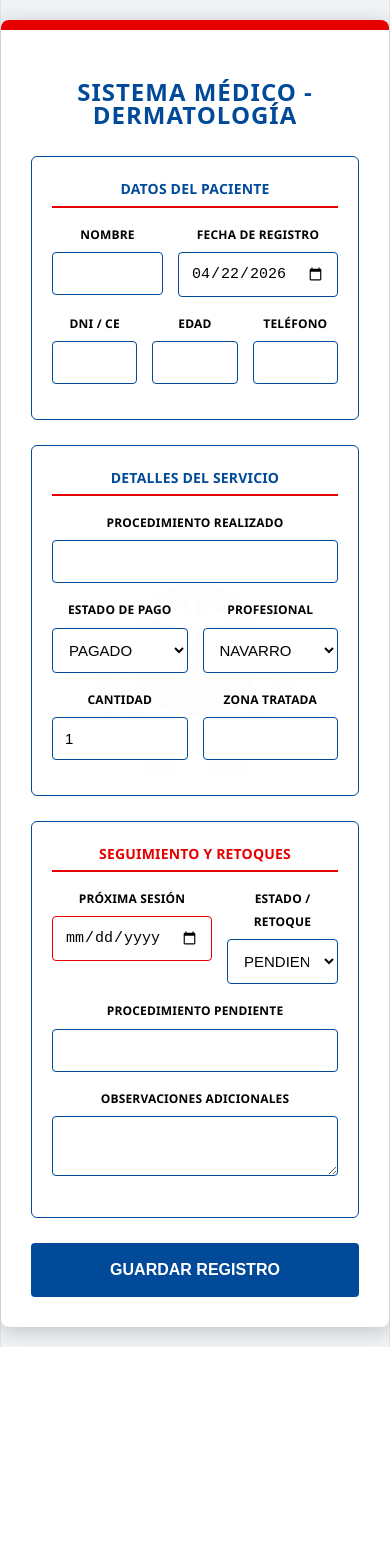
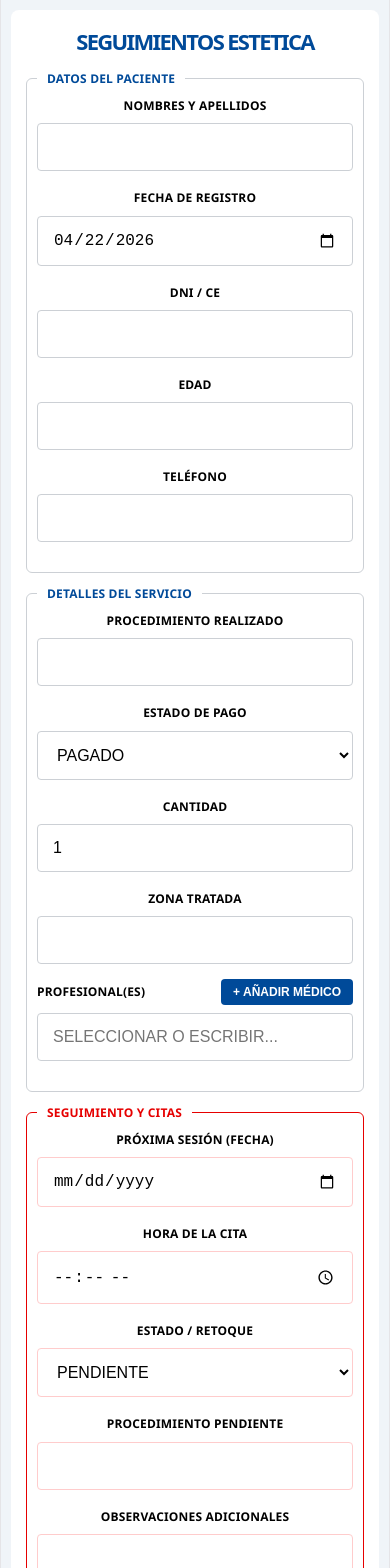
Before and after one commit to DAVIDHV4/sistema-estetica, a React (Vite) app: page / in a window 390 px wide. Shown: the top 1568 px of the page. Before the commit the page ends 1347 px from the top, so only its background shows below. Built offline with nearby package versions, Linux system fonts and the light colour scheme.

Commit message:
arreglado medicos y fecha

```diff
--- a/index.html
+++ b/index.html
@@ -2,7 +2,7 @@
 <html lang="en">
   <head>
     <meta charset="UTF-8" />
-    <link rel="icon" type="image/svg+xml" href="/favicon.svg" />
+    <link rel="icon" type="image/png" href="/logo-clinica.png" />
     <meta name="viewport" content="width=device-width, initial-scale=1.0" />
     <title>sistema-estetica</title>
   </head>
--- a/src/App.css
+++ b/src/App.css
@@ -1,66 +1,68 @@
-/* Reset general para asegurar fondo blanco en la página */
+:root {
+  --primary-color: #004a99;
+  --text-color: #000000;
+  --bg-color: #f0f4f8;
+  --white: #ffffff;
+  --border-color: #ccd0d5;
+  --accent-red: #e60000;
+  --accent-red-light: #ffcccc;
+}
+
 body {
-  background-color: #f0f2f5;
+  font-family: 'Segoe UI', Roboto, Helvetica, Arial, sans-serif;
+  background-color: var(--bg-color);
+  color: var(--text-color);
   margin: 0;
   padding: 0;
+  -webkit-font-smoothing: antialiased;
 }
 
 .container {
+  max-width: 800px;
+  margin: 20px auto;
   padding: 30px;
-  max-width: 600px;
-  margin: 20px auto;
-  font-family: 'Segoe UI', Arial, sans-serif;
-  background-color: #ffffff; /* Fondo blanco del contenedor */
+  background-color: var(--white);
   border-radius: 8px;
-  border-top: 10px solid #e60000; /* Rojo como color secundario en el borde superior */
-  box-shadow: 0 4px 20px rgba(0, 0, 0, 0.2);
-  position: relative;
-  z-index: 1;
+  box-shadow: 0 4px 15px rgba(0, 0, 0, 0.1);
+  box-sizing: border-box;
 }
 
-/* Marca de agua */
-.container::before {
-  content: "";
-  position: absolute;
-  top: 0;
-  left: 0;
-  width: 100%;
-  height: 100%;
-  background-image: url('/logo-clinica.png');
-  background-repeat: no-repeat;
-  background-position: center;
-  background-size: 280px;
-  opacity: 0.08;
-  pointer-events: none;
-  z-index: -1;
+.header-logo {
+  text-align: center;
+  margin-bottom: 20px;
+}
+
+.logo-img {
+  max-width: 250px;
+  height: auto;
 }
 
 .title {
   text-align: center;
-  color: #004a99; /* Azul predominante */
-  font-size: 24px;
+  color: var(--primary-color);
+  font-size: 26px;
+  font-weight: 800;
+  margin-top: 0;
   margin-bottom: 30px;
-  font-weight: 800;
-  text-transform: uppercase;
-  letter-spacing: 1px;
 }
 
 .form-section {
-  border: 1px solid #004a99; /* Bordes azules para las secciones */
+  border: 1px solid var(--border-color);
   border-radius: 6px;
   padding: 20px;
   margin-bottom: 25px;
-  background-color: rgba(255, 255, 255, 0.9);
+  position: relative;
 }
 
 .section-title {
+  position: absolute;
+  top: -12px;
+  left: 15px;
+  background-color: var(--white);
+  padding: 0 10px;
+  color: var(--primary-color);
+  font-size: 14px;
   font-weight: 700;
-  color: #004a99; /* Azul para títulos de sección */
-  font-size: 14px;
-  margin-bottom: 15px;
-  display: block;
-  border-bottom: 2px solid #e60000; /* Subrayado rojo */
-  padding-bottom: 5px;
   text-transform: uppercase;
 }
 
@@ -72,63 +74,99 @@ body {
 
 .field {
   flex: 1;
+  display: flex;
+  flex-direction: column;
 }
 
-.full-width {
-  width: 100%;
-  margin-bottom: 15px;
+.flex-2 { flex: 2; }
+.full-width { display: flex; flex-direction: column; margin-bottom: 15px; }
+
+label {
+  font-size: 12px;
+  font-weight: 700;
+  margin-bottom: 6px;
+  color: #000000;
 }
 
-label {
-  display: block;
-  font-size: 12px;
-  color: #000000; /* Letras negras para las etiquetas */
-  margin-bottom: 6px;
-  font-weight: 700;
-  text-transform: uppercase;
-}
-
-/* Forzar fondo blanco y texto negro en inputs para evitar temas oscuros */
 input, select, textarea {
+  padding: 12px 15px;
+  border: 1px solid var(--border-color);
+  border-radius: 4px;
+  font-size: 14px;
+  background-color: var(--white);
+  color: #000000;
+  transition: border-color 0.2s;
+  box-sizing: border-box;
   width: 100%;
-  padding: 12px;
-  border: 1px solid #004a99; /* Borde azul */
-  border-radius: 4px;
-  font-size: 15px;
-  box-sizing: border-box;
-  background-color: #ffffff !important; /* Fondo blanco forzado */
-  color: #000000 !important; /* Texto negro forzado */
-  font-weight: 500;
 }
 
 input:focus, select:focus, textarea:focus {
-  border-color: #e60000; /* Cambio a rojo al seleccionar */
   outline: none;
-  box-shadow: 0 0 5px rgba(230, 0, 0, 0.2);
+  border-color: var(--primary-color);
+}
+
+textarea {
+  resize: vertical;
+}
+
+.profesional-checkbox-group {
+  display: flex;
+  gap: 15px;
+  margin-top: 8px;
+  flex-wrap: wrap;
+}
+
+.checkbox-label {
+  display: flex;
+  align-items: center;
+  gap: 6px;
+  font-weight: 700;
+  cursor: pointer;
+  font-size: 14px;
+  color: #000000;
+}
+
+.checkbox-label input[type="checkbox"] {
+  width: auto;
+  margin: 0;
+  padding: 0;
+}
+
+.accent-red {
+  border-color: var(--accent-red);
+}
+
+.accent-red .section-title {
+  color: var(--accent-red);
+}
+
+.accent-red input, .accent-red select, .accent-red textarea {
+  border-color: var(--accent-red-light);
 }
 
 .submit-button {
   width: 100%;
-  padding: 18px;
-  background-color: #004a99; /* Botón azul predominante */
-  color: #ffffff;
+  padding: 16px;
+  background-color: var(--primary-color);
+  color: var(--white);
   border: none;
   border-radius: 4px;
+  font-size: 16px;
   font-weight: 700;
-  font-size: 16px;
   cursor: pointer;
-  text-transform: uppercase;
-  transition: background-color 0.3s ease;
+  transition: background-color 0.3s;
+  margin-top: 10px;
 }
 
 .submit-button:hover:not(:disabled) {
-  background-color: #e60000; /* Hover rojo */
+  background-color: #003366;
 }
 
 .submit-button:disabled {
-  background-color: #999999;
+  background-color: #cccccc;
   cursor: not-allowed;
 }
+
 .modal-overlay {
   position: fixed;
   top: 0;
@@ -143,56 +181,73 @@ input:focus, select:focus, textarea:focus {
 }
 
 .modal-content {
-  background-color: #ffffff;
+  background-color: var(--white);
   padding: 30px;
-  border-radius: 6px;
-  border-top: 8px solid #004a99;
+  border-radius: 8px;
   text-align: center;
-  box-shadow: 0 10px 30px rgba(0, 0, 0, 0.3);
   max-width: 400px;
   width: 90%;
-  animation: modalFadeIn 0.3s ease;
+  border-top: 8px solid var(--primary-color);
 }
 
-.modal-content h2 {
-  color: #004a99;
-  margin-top: 0;
-  margin-bottom: 15px;
-  font-size: 22px;
-  font-weight: 800;
-}
-
-.modal-content p {
-  color: #1a1a1a;
-  font-size: 15px;
-  margin-bottom: 25px;
-  line-height: 1.5;
-}
+.modal-content h2 { color: var(--primary-color); margin-top: 0; font-size: 20px; }
+.modal-content p { color: #000000; margin-bottom: 25px; font-size: 14px; line-height: 1.4; }
 
 .modal-button {
   padding: 14px 24px;
-  background-color: #e60000;
-  color: #ffffff;
+  background-color: var(--accent-red);
+  color: var(--white);
   border: none;
   border-radius: 4px;
   font-weight: 700;
-  font-size: 14px;
+  width: 100%;
   cursor: pointer;
-  width: 100%;
-  transition: background-color 0.3s ease;
 }
 
-.modal-button:hover {
-  background-color: #b30000;
-}
+@media (max-width: 768px) {
+  .container {
+    margin: 10px;
+    padding: 20px 15px;
+    box-shadow: none;
+  }
 
-@keyframes modalFadeIn {
-  from {
-    opacity: 0;
-    transform: translateY(-20px);
+  .logo-img {
+    max-width: 200px;
   }
-  to {
-    opacity: 1;
-    transform: translateY(0);
+
+  .title {
+    font-size: 22px;
+    margin-bottom: 25px;
+  }
+
+  .form-section {
+    padding: 15px 10px;
+    margin-bottom: 20px;
+  }
+
+  .form-row {
+    flex-direction: column;
+    gap: 15px;
+    margin-bottom: 15px;
+  }
+
+  .field {
+    width: 100%;
+  }
+
+  .profesional-checkbox-group {
+    flex-direction: column;
+    gap: 10px;
+    margin-top: 5px;
+  }
+
+  input, select, textarea {
+    font-size: 16px;
+    padding: 14px 15px;
+  }
+
+  .section-title {
+    font-size: 12px;
+    left: 10px;
   }
 }
--- a/src/App.jsx
+++ b/src/App.jsx
@@ -1,5 +1,7 @@
 import React, { useState } from 'react';
 import './App.css';
+import { listaProcedimientos } from './procedimientos';
+import { listaProfesionales } from './profesionales';
 
 function App() {
   const [loading, setLoading] = useState(false);
@@ -7,10 +9,11 @@ function App() {
 
   const initialFormState = {
     nombre: '', dni: '', edad: '', telefono: '',
-    fecha: new Date().toLocaleDateString('sv-SE'), // Formato YYYY-MM-DD local
-    procedimiento: '', cantidad: 1, estadoPago: 'Pagado',
-    zona: '', profesional: 'Navarro', proximaSesion: '',
-    procRealizar: '', estadoRetoque: 'Pendiente', observaciones: ''
+    fecha: new Date().toLocaleDateString('sv-SE'),
+    procedimiento: '', cantidad: 1, estadoPago: 'PAGADO',
+    zona: '', profesional: [''],
+    proximaSesion: '',
+    hora: '', procRealizar: '', estadoRetoque: 'PENDIENTE', observaciones: ''
   };
 
   const [formData, setFormData] = useState(initialFormState);
@@ -19,14 +22,40 @@ function App() {
     setFormData({ ...formData, [e.target.name]: e.target.value });
   };
 
+  const handleProfesionalChange = (index, value) => {
+    const nuevosProfesionales = [...formData.profesional];
+    nuevosProfesionales[index] = value;
+    setFormData({ ...formData, profesional: nuevosProfesionales });
+  };
+
+  const agregarProfesional = () => {
+    setFormData({ ...formData, profesional: [...formData.profesional, ''] });
+  };
+
+  const quitarProfesional = (index) => {
+    const nuevosProfesionales = formData.profesional.filter((_, i) => i !== index);
+    setFormData({ ...formData, profesional: nuevosProfesionales });
+  };
+
   const handleSubmit = async (e) => {
     e.preventDefault();
     setLoading(true);
+
+    const profesionalesValidos = formData.profesional.filter(p => p.trim() !== '');
+    const profesionalesFormateados = profesionalesValidos
+      .map(p => p.trim().toUpperCase())
+      .join(' Y ');
+
+    const dataToSend = {
+      ...formData,
+      profesional: profesionalesFormateados
+    };
+
     try {
       const response = await fetch('/.netlify/functions/save-entry', {
         method: 'POST',
         headers: { 'Content-Type': 'application/json' },
-        body: JSON.stringify(formData),
+        body: JSON.stringify(dataToSend),
       });
       if (response.ok) {
         setShowModal(true);
@@ -50,14 +79,14 @@ function App() {
         </div>
       )}
 
-      <h1 className="title">SISTEMA MÉDICO - DERMATOLOGÍA</h1>
+      <h1 className="title">SEGUIMIENTOS ESTETICA</h1>
 
       <form onSubmit={handleSubmit}>
         <div className="form-section">
           <span className="section-title">DATOS DEL PACIENTE</span>
           <div className="form-row">
-            <div className="field" style={{flex: 2}}>
-              <label>NOMBRE</label>
+            <div className="field flex-2">
+              <label>NOMBRES Y APELLIDOS</label>
               <input name="nombre" value={formData.nombre} onChange={handleChange} required />
             </div>
             <div className="field">
@@ -83,29 +112,26 @@ function App() {
 
         <div className="form-section">
           <span className="section-title">DETALLES DEL SERVICIO</span>
+
           <div className="full-width">
             <label>PROCEDIMIENTO REALIZADO</label>
-            <input name="procedimiento" value={formData.procedimiento} onChange={handleChange} />
+            <input list="procedimientos-list" name="procedimiento" value={formData.procedimiento} onChange={handleChange} />
+            <datalist id="procedimientos-list">
+              {listaProcedimientos.map((proc, index) => (
+                <option key={index} value={proc} />
+              ))}
+            </datalist>
           </div>
+
           <div className="form-row">
             <div className="field">
               <label>ESTADO DE PAGO</label>
               <select name="estadoPago" value={formData.estadoPago} onChange={handleChange}>
-                <option value="Pagado">PAGADO</option>
-                <option value="Pendiente">PENDIENTE</option>
-                <option value="Consulta gratis">CONSULTA GRATIS</option>
+                <option value="PAGADO">PAGADO</option>
+                <option value="PENDIENTE">PENDIENTE</option>
+                <option value="CONSULTA GRATIS">CONSULTA GRATIS</option>
               </select>
             </div>
-            <div className="field">
-              <label>PROFESIONAL</label>
-              <select name="profesional" value={formData.profesional} onChange={handleChange}>
-                <option value="Navarro">NAVARRO</option>
-                <option value="Burgos">BURGOS</option>
-                <option value="Sherley">SHERLEY</option>
-              </select>
-            </div>
-          </div>
-          <div className="form-row">
             <div className="field">
               <label>CANTIDAD</label>
               <input name="cantidad" type="number" value={formData.cantidad} onChange={handleChange} />
@@ -115,31 +141,89 @@ function App() {
               <input name="zona" value={formData.zona} onChange={handleChange} />
             </div>
           </div>
+
+          <div className="full-width">
+            <div style={{ display: 'flex', justifyContent: 'space-between', alignItems: 'center', marginBottom: '8px' }}>
+              <label style={{ margin: 0 }}>PROFESIONAL(ES)</label>
+              <button
+                type="button"
+                onClick={agregarProfesional}
+                style={{
+                  backgroundColor: '#004a99', color: '#ffffff', border: 'none',
+                  borderRadius: '4px', padding: '6px 12px', cursor: 'pointer',
+                  fontWeight: 'bold', fontSize: '12px'
+                }}
+              >
+                + AÑADIR MÉDICO
+              </button>
+            </div>
+
+            <datalist id="profesionales-list">
+              {listaProfesionales.map((pro, index) => (
+                <option key={index} value={pro} />
+              ))}
+            </datalist>
+
+            <div style={{ display: 'flex', flexDirection: 'column', gap: '10px' }}>
+              {formData.profesional.map((prof, index) => (
+                <div key={index} style={{ display: 'flex', gap: '10px' }}>
+                  <input
+                    list="profesionales-list"
+                    value={prof}
+                    onChange={(e) => handleProfesionalChange(index, e.target.value)}
+                    placeholder="SELECCIONAR O ESCRIBIR..."
+                    required={index === 0}
+                    style={{ flex: 1 }}
+                  />
+                  {formData.profesional.length > 1 && (
+                    <button
+                      type="button"
+                      onClick={() => quitarProfesional(index)}
+                      style={{
+                        backgroundColor: '#e60000', color: '#ffffff', border: 'none',
+                        borderRadius: '4px', width: '42px', cursor: 'pointer',
+                        fontWeight: 'bold', fontSize: '16px', display: 'flex',
+                        justifyContent: 'center', alignItems: 'center'
+                      }}
+                    >
+                      X
+                    </button>
+                  )}
+                </div>
+              ))}
+            </div>
+          </div>
         </div>
 
-        <div className="form-section">
-          <span className="section-title" style={{color: '#e60000', borderColor: '#e60000'}}>SEGUIMIENTO Y RETOQUES</span>
+        <div className="form-section accent-red">
+          <span className="section-title">SEGUIMIENTO Y CITAS</span>
           <div className="form-row">
             <div className="field">
-              <label>PRÓXIMA SESIÓN</label>
-              <input type="date" name="proximaSesion" value={formData.proximaSesion} onChange={handleChange} style={{borderColor: '#e60000'}} />
+              <label>PRÓXIMA SESIÓN (FECHA)</label>
+              <input type="date" name="proximaSesion" value={formData.proximaSesion} onChange={handleChange} />
             </div>
+            <div className="field">
+              <label>HORA DE LA CITA</label>
+              <input type="time" name="hora" value={formData.hora} onChange={handleChange} />
+            </div>
+          </div>
+          <div className="form-row">
             <div className="field">
               <label>ESTADO / RETOQUE</label>
               <select name="estadoRetoque" value={formData.estadoRetoque} onChange={handleChange}>
-                <option value="Pendiente">PENDIENTE</option>
-                <option value="Realizado">REALIZADO</option>
-                <option value="No aplica">NO APLICA</option>
+                <option value="PENDIENTE">PENDIENTE</option>
+                <option value="ASISTIO">ASISTIO</option>
+                <option value="NO APLICA">NO APLICA</option>
               </select>
+            </div>
+            <div className="field flex-2">
+              <label>PROCEDIMIENTO PENDIENTE</label>
+              <input list="procedimientos-list" name="procRealizar" value={formData.procRealizar} onChange={handleChange} />
             </div>
           </div>
           <div className="full-width">
-            <label>PROCEDIMIENTO PENDIENTE</label>
-            <input name="procRealizar" value={formData.procRealizar} onChange={handleChange} />
-          </div>
-          <div className="full-width">
             <label>OBSERVACIONES ADICIONALES</label>
-            <textarea name="observaciones" rows="2" value={formData.observaciones} onChange={handleChange}></textarea>
+            <textarea name="observaciones" rows="3" value={formData.observaciones} onChange={handleChange}></textarea>
           </div>
         </div>
 
--- /dev/null
+++ b/src/procedimientos.js
@@ -0,0 +1,212 @@
+export const listaProcedimientos = [
+  "L.F. Hidraglow",
+  "L.F. Facial Express",
+  "L.F. Pregnant Monfacial",
+  "L.F. Renovación Facial",
+  "L.F. Deep Clean",
+  "L.F. Sensi Glow",
+  "L.F. Anti Age Profundo",
+  "L.F. Profacial",
+  "L.F. Luxury",
+  "L.F. Regeneración Facial",
+  "L.F. Profacial Platinium",
+  "L.F. Luxury Hidraskin",
+  "L.F. Pink Glow",
+  "L.F. Lumicen Dr. Pen",
+  "L.F. Gold Radiant",
+  "L.F. Gold Multivit",
+  "L.F. Red Reafirmante",
+  "L.F. ExoPDRN Platinium",
+  "L.F. Amber Glow",
+  "L.F. PRP",
+  "RENOVACION SALIPEEL",
+  "FAEX SALIPEEL",
+  "RENOVACION MANDEPEEL",
+  "FAEX MANDEPEEL",
+  "RENOVACION GLICOPEEL",
+  "FAEX GLICOPEEL",
+  "RENOVACION SALIPEL",
+  "FAEX SALIPEEL",
+  "Reduct Term",
+  "Reduct Frequency Term",
+  "Reduct Carbox Term",
+  "Reduct Carbox On Rush",
+  "Reduct Anti Stretch Term",
+  "Reduct Arms",
+  "Pepto Rush",
+  "Pepto Frequency",
+  "Reduct Lipo sin cirugía",
+  "Reduct Carbox Wood On Rush",
+  "Reduct Wood Term",
+  "Carboxi Party",
+  "LIFTING DE PESTAÑAS CON TINTURADO",
+  "CEJAS DELUXE",
+  "CEJAS GOLD",
+  "LAMINADO DE CEJAS",
+  "HIDRA LIPS CON HILURONICO",
+  "HIDRA LIPS CON PINK GLOW",
+  "LAMINADO Y LIFTING",
+  "LAMINADO Y HENNA",
+  "LIFTING DE PESTAÑAS",
+  "DEPILACIÓN CON CERA CEJAS",
+  "DEPILACIÓN CON CERA BOZO",
+  "DEPILACIÓN CON CERA FRENTE",
+  "DEPILACIÓN CON CERA MENTÓN",
+  "DEPILACIÓN CON CERA MEJILLAS",
+  "DEPILACIÓN CON CERA PATILLAS",
+  "DEPILACIÓN CON CERA ROSTRO",
+  "DEPILACIÓN CON CERA NARIZ",
+  "DEPILACIÓN CON CERA OIDO",
+  "DEPILACIÓN CON CERA AXILAS",
+  "DEPILACIÓN CON CERA NUCA",
+  "DEPILACIÓN CON CERA BRAZOS COMPLETOS",
+  "DEPILACIÓN CON CERA MEDIO BRAZO",
+  "DEPILACIÓN CON CERA PIERNAS COMPLETAS",
+  "DEPILACIÓN CON CERA MEDIA PIERNA",
+  "DEPILACIÓN CON CERA BIKINI",
+  "DEPILACIÓN CON CERA BRASILERA",
+  "DEPILACIÓN CON CERA BRASILERA HOLLYWOOD",
+  "DEPILACIÓN CON CERA GLÚTEOS",
+  "DEPILACIÓN CON CERA ABDOMEN",
+  "DEPILACIÓN CON CERA ESPALDA",
+  "DEPILACIÓN CON CERA DEDOS",
+  "DEPILACIÓN CON CERA PECHO",
+  "DEPILACIÓN CON CERA PECHO Y ABDOMEN",
+  "DEPILACIÓN CON CERA BOXER",
+  "DEPILACIÓN CON CERA BRASILERA MASCULINO",
+  "DEPILACIÓN CON CERA BRAZOS COMPLETOS MASCULINO",
+  "DEPILACIÓN CON CERA PIERNA COMPLETA MASCULINO",
+  "DEPILACIÓN CON CERA GLÚTEOS MASCULINO",
+  "DEPILACIÓN CON CERA MEDIO BRAZO MASCULINO",
+  "DEPILACIÓN CON CERA MEDIA PIERNA MASCULINO",
+  "DEPILACIÓN CON CERA AXILA MASCULINO",
+  "DEPILACIÓN CON CERA ESPALDA MASCULINO",
+  "DEPILACIÓN CON CERA INGLE MASCULINO",
+  "DEPILACIÓN CON HILO CEJAS",
+  "DEPILACIÓN CON HILO BOZO",
+  "DEPILACIÓN CON HILO FRENTE",
+  "DEPILACIÓN CON HILO MEJILLAS",
+  "DEPILACIÓN CON HILO MENTÓN",
+  "DEPILACIÓN CON HILO PATILLAS",
+  "DEPILACIÓN CON HILO ROSTRO COMPLETO",
+  "MICROPIGMENTACION CEJAS",
+  "MICROBLADING",
+  "MICROSHADING",
+  "NANOBLADING",
+  "SHADING",
+  "POWDER BROWS",
+  "NEUTRALIZACION CEJAS",
+  "MICROPIGMENTACION LABIOS",
+  "FULL LIPS",
+  "NEUTRALIZACION LABIOS",
+  "ACUARELA LIPS",
+  "BABY LIPS",
+  "MICROPIGMENTACION PARPADOS INFERIOR",
+  "MICROPIGMENTACION PARPADO SUPERIOR",
+  "INTRALASH",
+  "EYELINER CLASSIC",
+  "EYELINER CLASSIC SIN COLA",
+  "EYELINER CON SOMBRA",
+  "REMOCIÓN DESPIGMENTANTE",
+  "VITAMINA C ENDOVAENOSO",
+  "VITAMINA C ENDOVENOSO X3",
+  "COCTEL ANTIAGIN GEN ENDOVENOSO",
+  "ANTIAGING ENDOVENOSO X3",
+  "ANTIESTRES",
+  "MASAJES DESCONTRACTURANTES PREMIUM",
+  "MASAJES DESCONTRACTURANTES BASIC",
+  "MASAJES DESCONTRACTURANTES EXPRESS",
+  "MASAJES RELAJANTES PREMIUM",
+  "MASAJES RELAJANTES BASIC",
+  "MASAJES RELAJANTES EXPRESS",
+  "MASAJES ANTIESTRES PREMIUM",
+  "MASAJES ANTIESTRES BASIC",
+  "MASAJES ANTIESTRES EXPRESS",
+  "MASAJE DRENAJE LINFATICO PREMIUN",
+  "MASAJE DRENAJE LINFATICO BASIC",
+  "MASAJE DRENAJE LINFATICO EXPRESS",
+  "MASAJE TECAR WIN BACK PREMIUM",
+  "MASAJE TECAR WIN BACK BASIC",
+  "MASAJE TECAR WIN BACK EXPRESS",
+  "MASAJE REDUCTOR PREMIUM",
+  "MASAJE REDUCTOR BASIC",
+  "MASAJE REDUCTOR EXPRESS",
+  "MADEROTERAPIA PREMIUM",
+  "MADEROTERAPIA BASIC",
+  "MADEROTERAPIA EXPRESS",
+  "MASAJE DRENAJE LINFÁTICO FACIAL PREMIUM",
+  "MASAJE DRENAJE LINFÁTICO FACIAL BASIC",
+  "ADICIONAL CARBOX OJERAS",
+  "ADICIONAL CARBOX PAPADA",
+  "ADICIONAL CARBOX NASOGENIANO",
+  "ADICIONAL CARBOX FRENTE",
+  "ADICIONAL CARBOX PERIBUCAL",
+  "ADICIONAL CARBOX BRAZOS",
+  "ADICIONAL CARBOX ABDOMEN",
+  "ADICIONAL CARBOX PIERNAS",
+  "ADICIONAL CARBOX ESPALDA",
+  "ADICIONAL CARBOX CINTURA",
+  "ADICIONAL CARBOX FACIAL 2 ZONAS",
+  "ADICIONAL CARBOX CORPORAL 2 ZONAS",
+  "ADICIONAL CARBOX ANTI ESTRÍAS",
+  "ADICIONAL CARBOX ANTI ESTRÍAS POR 3 SESIONES",
+  "TRATAMIENTO ANTIMANCHAS TOSKANI",
+  "MESOTERAPIA FACIAL RADIANCE",
+  "TRATAMIENTO POST ACNE toskani",
+  "TRATAMIENTO MYOTEC",
+  "TRATAMIENTO CONTORNO DE OJOS toskani",
+  "JALUPRO YOUNG EYES",
+  "TRATAMIENTO SKIN BOSTER TOSKANI",
+  "ENZIMAS PB SERUM MEDIUN",
+  "ENZIMAS PB SERUM HIGH",
+  "ENZIMAS TOSKANI",
+  "ACIDO HIALURONICO MULLER",
+  "ACIDO HIALURONICO DISPOLAB",
+  "BIOESTIMULADOR NOVUMA",
+  "BIOESTIMULADOR RADIESSE",
+  "PDNR REJURAN",
+  "PDRN TOSKANI",
+  "MESOTERAPIA CAPILAR HAIR COKTAIL",
+  "BOTOX",
+  "NABOTA",
+  "BABY BOTOX",
+  "BABY NABOTA",
+  "PRP FACIAL",
+  "PRP CAPILAR",
+  "ADICIONAL PDRN LUMICEN",
+  "ADICIONAL PINK GLOW",
+  "ADICIONAL AMBER GLOW",
+  "ADICIONAL EXOSOMAS",
+  "PLASMAGE ACROCORDON 1-5",
+  "PLASMAGE ACROCORDON 6-10",
+  "PLASMAGE ACROCORDON 10-20",
+  "PLASMAGE ACROCORDON MAS DE 20",
+  "PLASMAGE BLEFARO",
+  "PLASMAGE CICATRIZ",
+  "PLASMAGE NEVUS",
+  "DEPILACION LASER FACIAL COMPLETA",
+  "DEPILACION LASER LÍNEA ALBA",
+  "DEPILACION LASER BRASILERA",
+  "DEPILACION LASER BOZO",
+  "DEPILACION LASER PATILLAS",
+  "DEPILACION LASER BIKINI",
+  "DEPILACION LASER BARBA",
+  "DEPILACION LASER NUCA",
+  "DEPILACION LASER AXILAS",
+  "DEPILACION LASER BRAZO COMPLETO",
+  "DEPILACION LASER ANTEBRAZOS",
+  "DEPILACION LASER MEDIA PIERNA",
+  "DEPILACION LASER PIERNA COMPLETA",
+  "DEPILACION LASER ESPALDA COMPLETA",
+  "DEPILACION LASER ABDOMEN",
+  "DEPILACION LASER MANOS",
+  "DEPILACION LASER PIES",
+  "DEPILACION LASER MENTON",
+  "DEPILACION LASER BOZO Y MENTON",
+  "DEPILACION LASER MEJILLAS",
+  "DEPILACION LASER FRENTE",
+  "DEPILACION LASER ENTRECEJO",
+  "DEPILACION LASER PECHOS",
+  "DEPILACION LASER LUMBAR (ESPALDA BAJA)",
+  "DEPILACION LASER GLUTEOS"
+];
--- /dev/null
+++ b/src/profesionales.js
@@ -0,0 +1,5 @@
+export const listaProfesionales = [
+  "NAVARRO",
+  "BURGOS",
+  "SHERLEY"
+];
```
Also changed, not shown: 1 other file (tests, documents, lock files or other folders).
